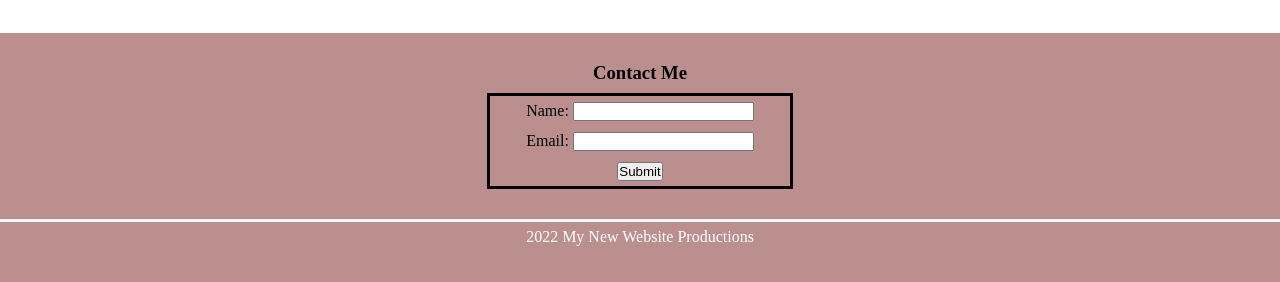
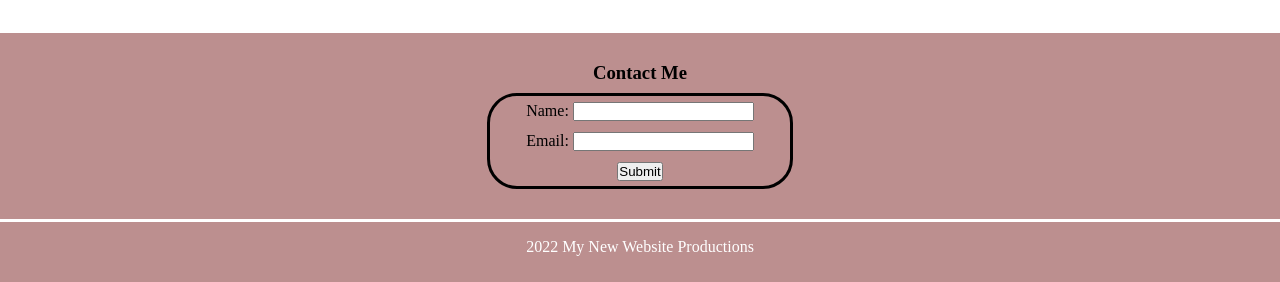
Before and after one commit to lola-violet/contact-page-mpj1, a plain HTML site: page index.html in a window 1280 px wide. Shown: the part 518-800 px from the top of the page. Drawn offline with Linux system fonts and the light colour scheme.

Commit message:
small edits

```diff
--- a/index.html
+++ b/index.html
@@ -7,7 +7,10 @@
     <title>My New Website</title>
     <link rel="stylesheet" type="text/css" href="style.css">
 </head>
+
+
 <body>
+
     <!-- Header line -->
     <div class="headerLine">
          <p class="headerText">
@@ -59,7 +62,7 @@
     <!-- Footer -->
 
     <div class="footerLine">
-        <p id="footerText">2022 My New Website Productions</p>
+        <p class="footerText">2022 My New Website Productions</p>
     </div>
 </body>
 </html>
--- a/style.css
+++ b/style.css
@@ -18,10 +18,12 @@ section {
     height: 50px;
     background-color: rosybrown;
     margin: 0px;
+    text-align: right;
 }
 
 .headerText {
     text-align: right;
+    color: white;
 }
 
 
@@ -62,6 +64,7 @@ section {
     width: 300px;
     line-height: 30px;
     border: 3px solid black;
+    border-radius: 30px;
     position: relative;
     margin: auto;
     left: 0;
@@ -82,8 +85,9 @@ section {
     right: 0;
 }
 
-#footerText {
+.footerText {
     text-align: center;
     margin: auto;
     line-height: 30px;
+    padding-top: 10px;
 }
```
